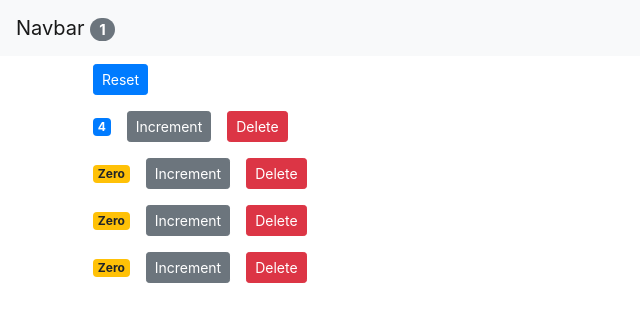
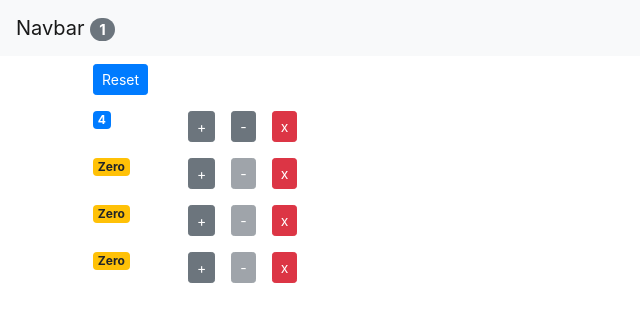
Before and after one commit to glenr4/CounterReact, a React (Create React App) app: page / in a window 1280 px wide. Shown: the top 322 px of the page, without its empty margins (0-640 px from the left). Built offline with nearby package versions, Linux system fonts and the light colour scheme.

Commit message:
Added decrement button

```diff
--- a/src/App.js
+++ b/src/App.js
@@ -24,6 +24,7 @@ class App extends Component {
             counters={this.state.counters}
             onReset={this.handleReset}
             onIncrement={this.handleIncrement}
+            onDecrement={this.handleDecrement}
             onDelete={this.handleDelete}
           />
         </main>
@@ -43,6 +44,13 @@ class App extends Component {
     this.setState({ counters });
   };
 
+  handleDecrement = counter => {
+    const counters = [...this.state.counters];
+    const index = this.state.counters.indexOf(counter);
+    counters[index].value--;
+    this.setState({ counters });
+  };
+
   handleReset = () => {
     const counters = [...this.state.counters];
     counters.map(counter => (counter.value = 0));
--- a/src/components/counter.jsx
+++ b/src/components/counter.jsx
@@ -5,21 +5,31 @@ class Counter extends Component {
 
   render() {
     return (
-      <div>
+      <div className="row">
+        <div className="col-1">
           <span className={this.getBadgeClasses()}>{this.formatCount()}</span>
-
+        </div>
+        <div className="col">
           <button
             onClick={() => this.props.onIncrement(this.props.counter)}
             className="btn btn-secondary btn-sm m-2"
           >
-          Increment
+            +
+          </button>
+          <button
+            onClick={() => this.props.onDecrement(this.props.counter)}
+            className="btn btn-secondary btn-sm m-2"
+            disabled={this.props.counter.value <= 0 ? "disabled" : ""}
+          >
+            -
           </button>
           <button
             onClick={() => this.props.onDelete(this.props.counter.id)}
             className="btn btn-danger btn-sm m-2"
           >
-          Delete
+            x
           </button>
+        </div>
       </div>
     );
   }
@@ -28,7 +38,13 @@ class Counter extends Component {
     // Each <li> in the list needs a unique identifier ie the key
     if (this.state.tags.length === 0) return <p>There are no tags!</p>;
 
-    return <ul>{this.state.tags.map(tag => <li key={tag}>{tag}</li>)}</ul>;
+    return (
+      <ul>
+        {this.state.tags.map(tag => (
+          <li key={tag}>{tag}</li>
+        ))}
+      </ul>
+    );
   }
 
   getBadgeClasses() {
--- a/src/components/counters.jsx
+++ b/src/components/counters.jsx
@@ -16,6 +16,7 @@ class Counters extends Component {
             key={counter.id}
             onDelete={this.props.onDelete}
             onIncrement={this.props.onIncrement}
+            onDecrement={this.props.onDecrement}
             counter={counter}
           >
             <h4>Counter #{counter.id}</h4>
```
Lines whose indentation alone changed are shown as unchanged.
